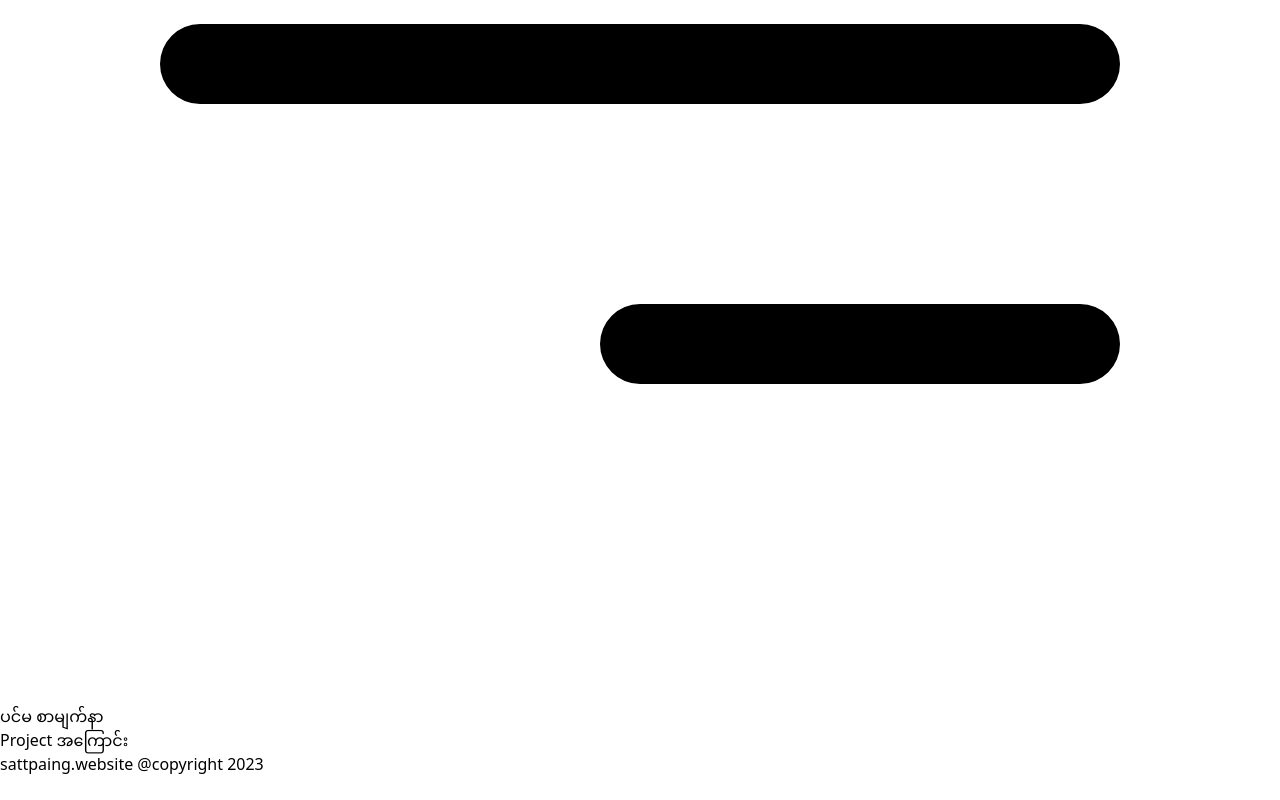
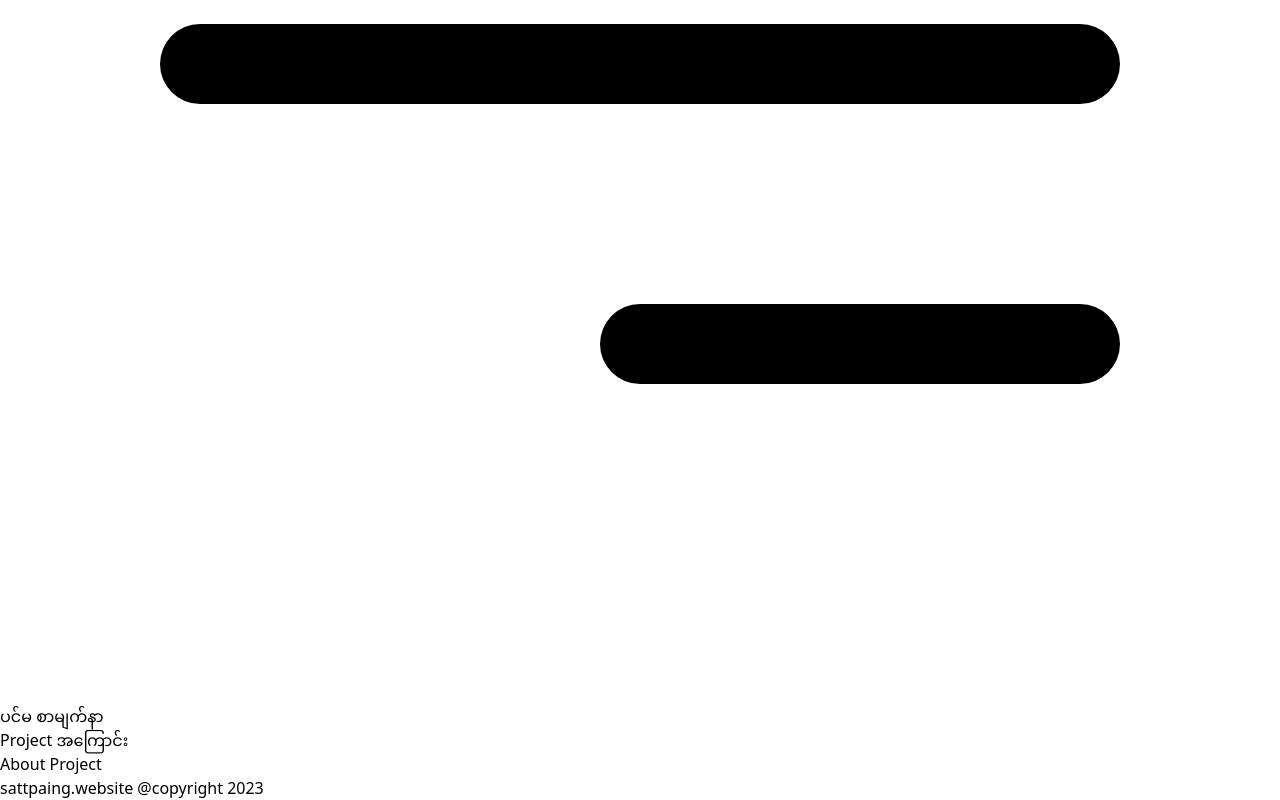
Before and after one commit to SattPaingOo/dream-dictionary, a React (Vite) app: page /about-project in a window 1280 px wide. Shown: the part 1880-2680 px from the top of the page. Before the commit the page ends 2656 px from the top, so only its background shows below. Built offline with nearby package versions, Linux system fonts and the light colour scheme.

Commit message:
Add about project page

```diff
--- a/src/App.jsx
+++ b/src/App.jsx
@@ -1,8 +1,9 @@
 import './App.css'
-import { Link, Route, Routes } from "react-router-dom";
+import { Route, Routes } from "react-router-dom";
 import Nav from './components/Nav';
 import Home from './pages/Home'
 import About from './pages/About';
+import AboutProject from './pages/AboutProject';
 import DreamDetails from './pages/DreamDetails';
 import Footer from './components/Footer';
 
@@ -15,6 +16,7 @@ function App() {
       <Routes>
         <Route path="/" element={<Home />} />
         <Route path="/about" element={<About />} />
+        <Route path="/about-project" element={<AboutProject />} />
         <Route path="/details/:blogId" element={<DreamDetails />} />
       </Routes>
 
@@ -24,4 +26,4 @@ function App() {
   )
 }
 
-export default App
+export default App;
--- /dev/null
+++ b/src/pages/AboutProject.jsx
@@ -0,0 +1,9 @@
+const AboutProject = () => {
+  return (
+    <div className="pt-[60px] p-auto m-auto min-h-screen">
+        About Project
+    </div>
+  );
+};
+
+export default AboutProject;
```
